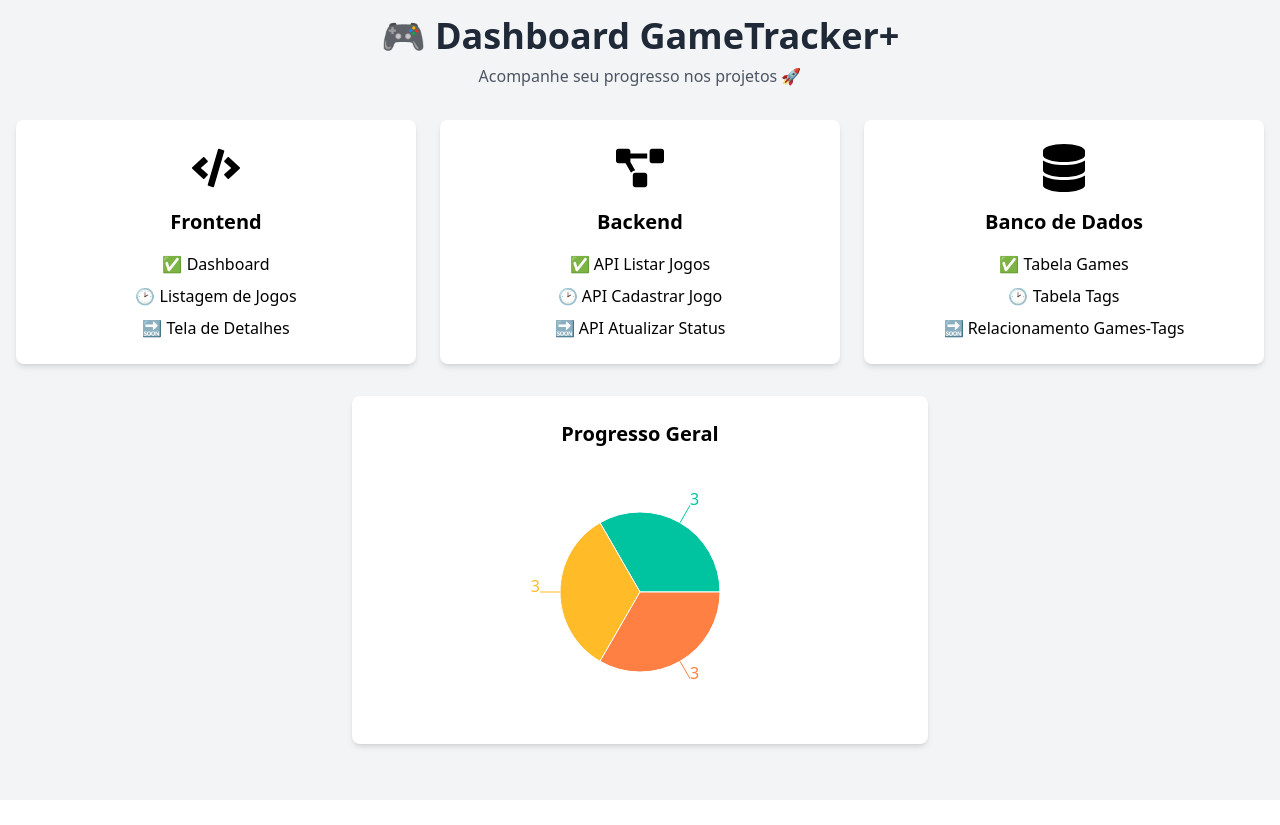
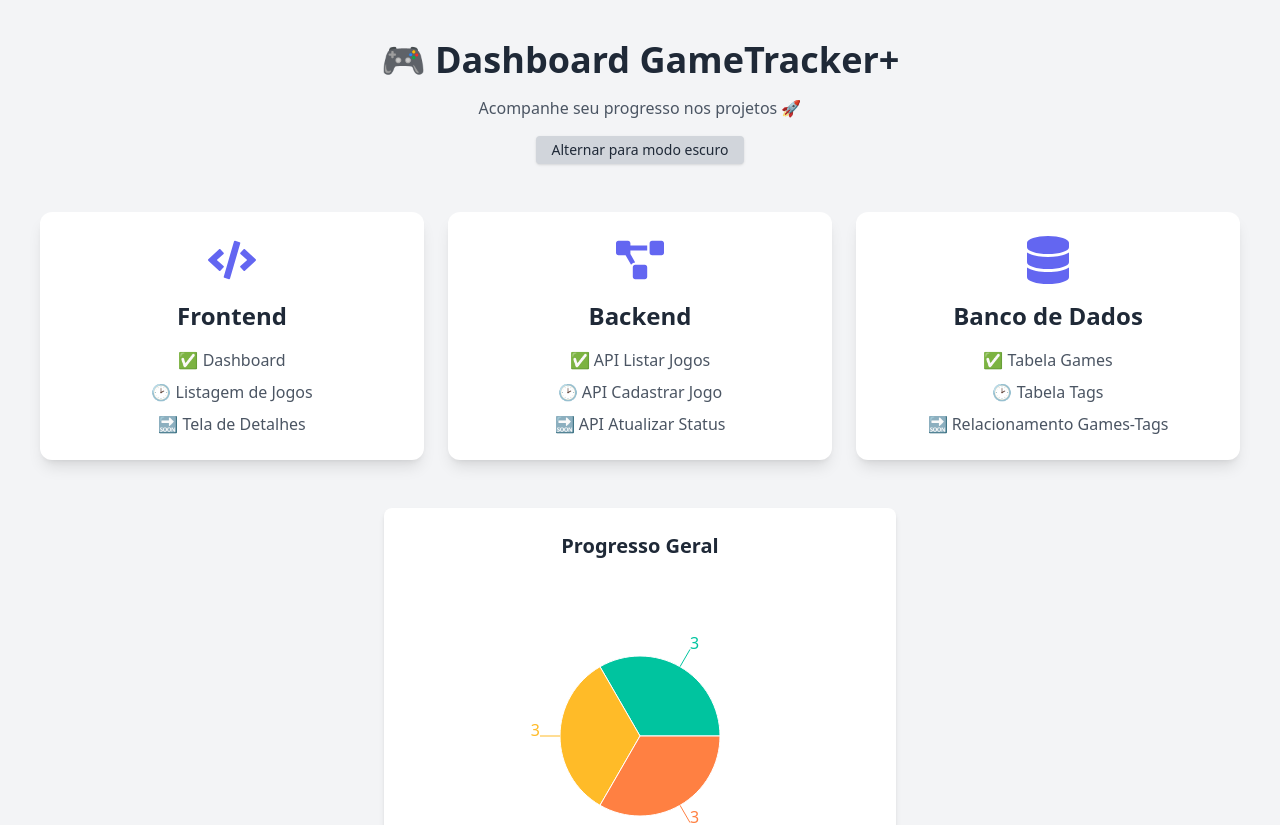
Before and after one commit to CrsSilva88/dashboard-project, a Next.js app: page / in a window 1280 px wide. Shown: the top 825 px of the page. Before the commit the page ends 800 px from the top, so only its background shows below. Built offline with nearby package versions, Linux system fonts and the light colour scheme.

Commit message:
Adicionando Dark mode

```diff
--- a/src/components/Header.tsx
+++ b/src/components/Header.tsx
@@ -1,12 +1,22 @@
+import { useTheme } from "../lib/useTheme";
+
 export default function Header() {
+  const { theme, toggleTheme } = useTheme();
+
   return (
-    <header className="mb-8">
-      <h1 className="text-4xl font-bold text-center text-gray-800">
+    <header className="mb-8 flex flex-col items-center gap-2">
+      <h1 className="text-4xl font-bold text-center text-gray-800 dark:text-gray-100">
         🎮 Dashboard GameTracker+
       </h1>
-      <p className="text-center text-gray-600 mt-2">
+      <p className="text-center text-gray-600 dark:text-gray-300 mt-2">
         Acompanhe seu progresso nos projetos 🚀
       </p>
+      <button
+        onClick={toggleTheme}
+        className="mt-2 px-4 py-1 rounded bg-gray-300 dark:bg-gray-700 text-gray-800 dark:text-gray-100 text-sm font-medium shadow hover:scale-105 transition"
+      >
+        Alternar para modo {theme === "dark" ? "claro" : "escuro"}
+      </button>
     </header>
   );
 }
--- a/src/components/ProgressPieChart.tsx
+++ b/src/components/ProgressPieChart.tsx
@@ -25,11 +25,11 @@ export default function ProgressPieChart({ tasks }: ProgressPieChartProps) {
   const COLORS = ["#00C49F", "#FFBB28", "#FF8042"];
 
   return (
-    <div className="bg-white shadow-md rounded-lg p-6">
-      <h2 className="text-xl font-semibold text-center mb-4">
+    <div className="bg-white dark:bg-gray-800 shadow-md rounded-lg p-6">
+      <h2 className="text-xl font-semibold text-center mb-4 text-gray-800 dark:text-gray-100">
         Progresso Geral
       </h2>
-      <div className="h-64">
+      <div className="h-80">
         <ResponsiveContainer width="100%" height="100%">
           <PieChart>
             <Pie
--- a/src/components/StatusCard.tsx
+++ b/src/components/StatusCard.tsx
@@ -8,12 +8,12 @@ interface StatusCardProps {
 
 export default function StatusCard({ icon, title, items }: StatusCardProps) {
   return (
-    <div className="bg-white shadow-md rounded-lg p-6 flex flex-col items-center">
-      <div className="text-5xl mb-4">{icon}</div>
-      <h2 className="text-xl font-semibold mb-4">{title}</h2>
+    <div className="bg-white dark:bg-gray-800 shadow-lg rounded-xl p-6 flex flex-col items-center transition-transform hover:scale-105 duration-300">
+      <div className="text-5xl mb-4 text-indigo-500">{icon}</div>
+      <h2 className="text-2xl font-semibold mb-4 text-gray-800 dark:text-white">{title}</h2>
       <ul className="text-center space-y-2">
         {items.map((item, index) => (
-          <li key={index}>
+          <li key={index} className="text-gray-600 dark:text-gray-300">
             {item.status === "done" && "✅ "}
             {item.status === "inprogress" && "🕑 "}
             {item.status === "pending" && "🔜 "}
--- /dev/null
+++ b/src/lib/useTheme.ts
@@ -0,0 +1,24 @@
+import { useEffect, useState } from "react";
+
+export function useTheme() {
+  const [theme, setTheme] = useState<"light" | "dark">("light");
+
+  useEffect(() => {
+    // Detecta o sistema
+    const systemDark = window.matchMedia("(prefers-color-scheme: dark)").matches;
+    const stored = localStorage.getItem("theme") as "light" | "dark" | null;
+
+    const initial = stored || (systemDark ? "dark" : "light");
+    setTheme(initial);
+    document.documentElement.classList.toggle("dark", initial === "dark");
+  }, []);
+
+  const toggleTheme = () => {
+    const newTheme = theme === "dark" ? "light" : "dark";
+    setTheme(newTheme);
+    document.documentElement.classList.toggle("dark", newTheme === "dark");
+    localStorage.setItem("theme", newTheme);
+  };
+
+  return { theme, toggleTheme };
+}
--- a/src/pages/index.tsx
+++ b/src/pages/index.tsx
@@ -8,18 +8,32 @@ export default function Home() {
   const allTasks = [...tasks.frontend, ...tasks.backend, ...tasks.database];
 
   return (
-    <div className="min-h-screen bg-gray-100 p-4">
-      <Header />
+    <div className="min-h-screen bg-gray-100 dark:bg-gray-900 p-6 md:p-10 transition-colors duration-300">
+      <div className="max-w-7xl mx-auto space-y-12">
+        <Header />
 
-      <div className="grid grid-cols-1 md:grid-cols-3 gap-6 mb-8">
-        <StatusCard icon={<FaCode />} title="Frontend" items={tasks.frontend} />
-        <StatusCard icon={<FaProjectDiagram />} title="Backend" items={tasks.backend} />
-        <StatusCard icon={<FaDatabase />} title="Banco de Dados" items={tasks.database} />
-      </div>
+        <div className="grid grid-cols-1 md:grid-cols-3 gap-6">
+          <StatusCard
+            icon={<FaCode />}
+            title="Frontend"
+            items={tasks.frontend}
+          />
+          <StatusCard
+            icon={<FaProjectDiagram />}
+            title="Backend"
+            items={tasks.backend}
+          />
+          <StatusCard
+            icon={<FaDatabase />}
+            title="Banco de Dados"
+            items={tasks.database}
+          />
+        </div>
 
-      {/* Gráfico de Pizza */}
-      <div className="max-w-xl mx-auto">
-        <ProgressPieChart tasks={allTasks} />
+        {/* Gráfico de Pizza */}
+        <div className="max-w-lg mx-auto">
+          <ProgressPieChart tasks={allTasks} />
+        </div>
       </div>
     </div>
   );
--- a/tailwind.config.js
+++ b/tailwind.config.js
@@ -1,7 +1,9 @@
+/** @type {import('tailwindcss').Config} */
 module.exports = {
+  darkMode: 'class',
   content: ["./src/**/*.{js,ts,jsx,tsx}"],
   theme: {
     extend: {},
   },
   plugins: [],
-};
+}
```
